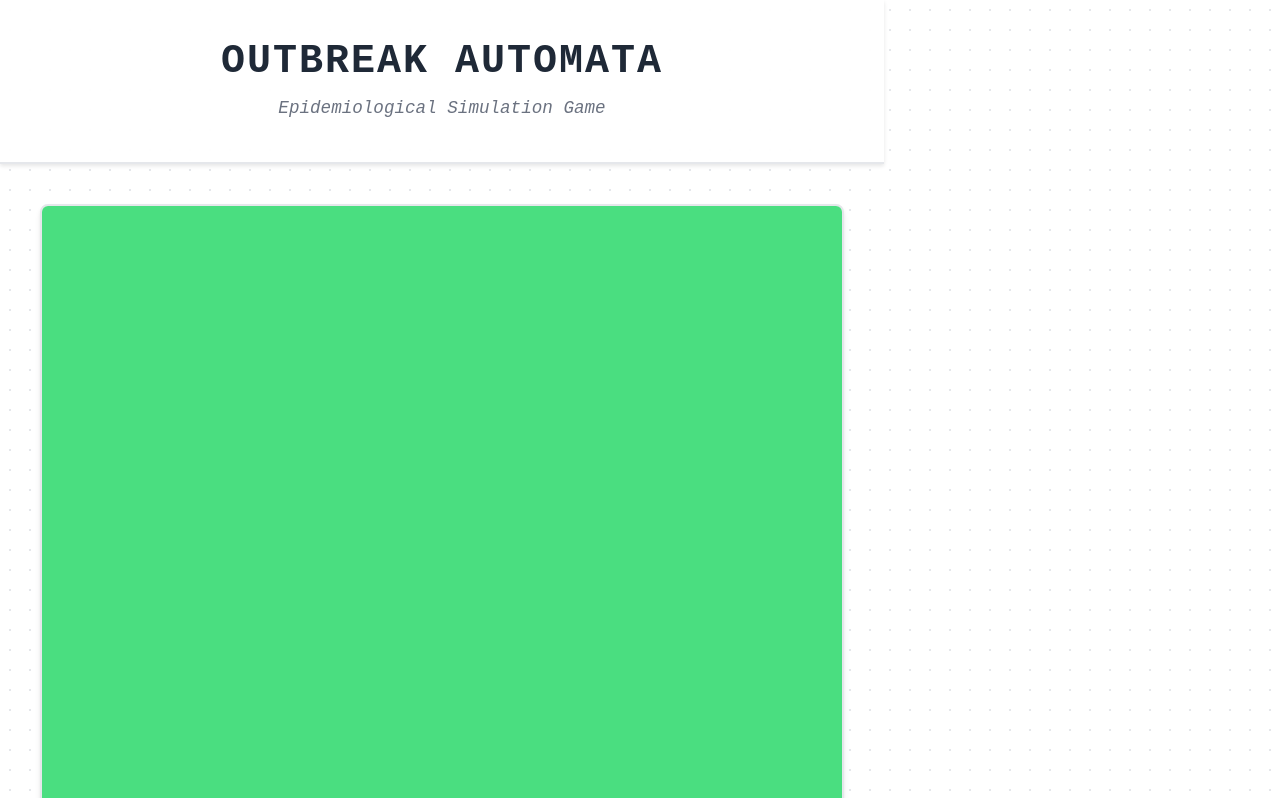
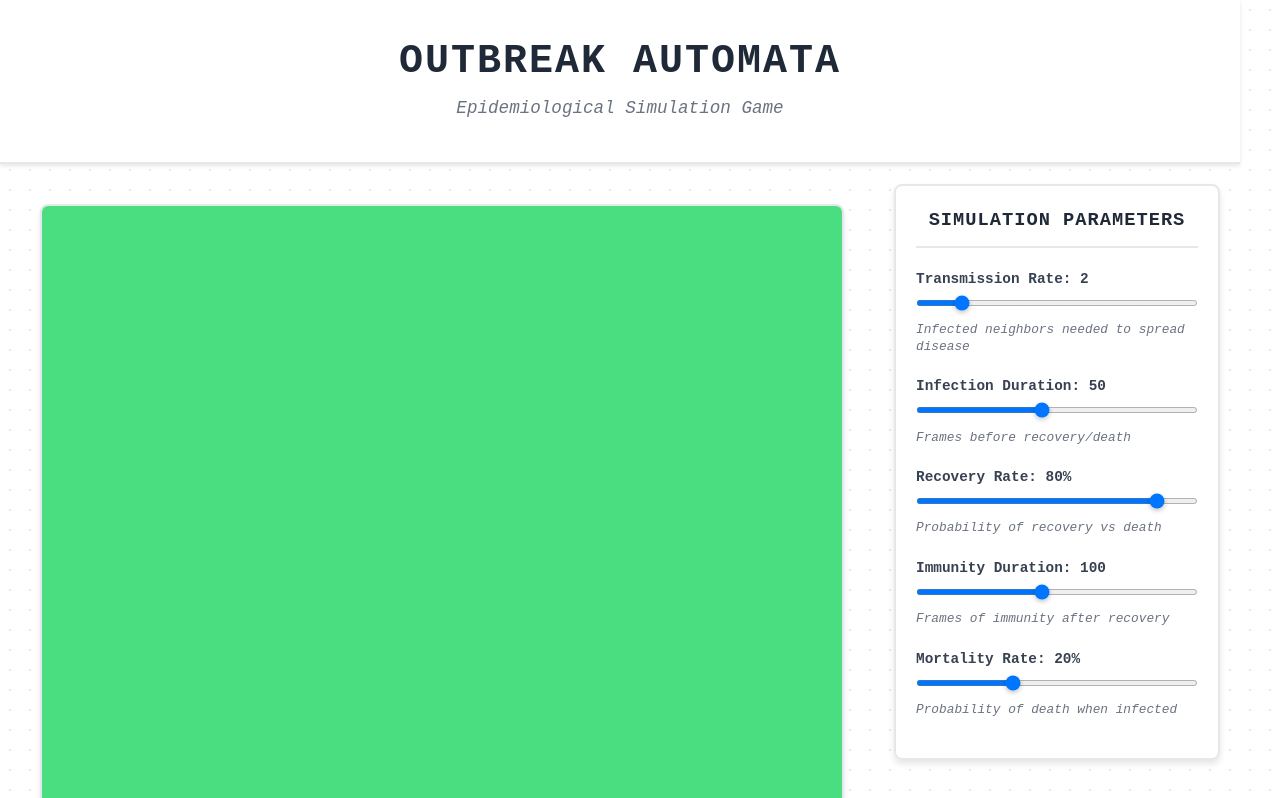
Before and after one commit to rayyankhan47/Outbreak-Automata, a React (Vite) app: page / in a window 1280 px wide. Shown: the top 798 px of the page. Built offline with nearby package versions, Linux system fonts and the light colour scheme.

Commit message:
Add interactive control panel for real-time parameter adjustment

```diff
--- a/src/App.css
+++ b/src/App.css
@@ -52,7 +52,22 @@ body {
   padding: 20px;
 }
 
+.app-content {
+  display: flex;
+  gap: 30px;
+  align-items: flex-start;
+  max-width: 1200px;
+  width: 100%;
+}
+
 /* Responsive design */
+@media (max-width: 1024px) {
+  .app-content {
+    flex-direction: column;
+    align-items: center;
+  }
+}
+
 @media (max-width: 768px) {
   .app-header h1 {
     font-size: 2rem;
@@ -61,4 +76,8 @@ body {
   .app-header p {
     font-size: 1rem;
   }
+
+  .app-content {
+    gap: 20px;
+  }
 }
--- a/src/App.jsx
+++ b/src/App.jsx
@@ -1,8 +1,12 @@
 import React from 'react';
 import SimulationGrid from './components/SimulationGrid';
+import ControlPanel from './components/ControlPanel';
+import { useSimulationState } from './hooks/useSimulationState';
 import './App.css';
 
 function App() {
+  const { simulationParams, updateParams } = useSimulationState();
+
   return (
     <div className="app">
       <header className="app-header">
@@ -10,7 +14,13 @@ function App() {
         <p>Epidemiological Simulation Game</p>
       </header>
       <main className="app-main">
-        <SimulationGrid />
+        <div className="app-content">
+          <SimulationGrid />
+          <ControlPanel
+            simulationParams={simulationParams}
+            updateParams={updateParams}
+          />
+        </div>
       </main>
     </div>
   );
--- /dev/null
+++ b/src/components/ControlPanel.css
@@ -0,0 +1,73 @@
+.control-panel {
+  background: rgba(255, 255, 255, 0.95);
+  border: 2px solid #e5e7eb;
+  border-radius: 8px;
+  padding: 20px;
+  box-shadow: 0 4px 6px rgba(0, 0, 0, 0.1);
+  min-width: 300px;
+  max-width: 400px;
+}
+
+.control-panel h3 {
+  margin: 0 0 20px 0;
+  color: #1f2937;
+  font-family: 'Courier New', monospace;
+  text-transform: uppercase;
+  letter-spacing: 1px;
+  text-align: center;
+  border-bottom: 2px solid #e5e7eb;
+  padding-bottom: 10px;
+}
+
+.control-group {
+  margin-bottom: 20px;
+}
+
+.control-group label {
+  display: block;
+  font-family: 'Courier New', monospace;
+  font-weight: 600;
+  color: #374151;
+  margin-bottom: 8px;
+  font-size: 0.9rem;
+}
+
+.control-group input[type="range"] {
+  width: 100%;
+  height: 6px;
+  border-radius: 3px;
+  background: #e5e7eb;
+  outline: none;
+  margin: 8px 0;
+  cursor: pointer;
+}
+
+.control-group input[type="range"]::-webkit-slider-thumb {
+  appearance: none;
+  width: 18px;
+  height: 18px;
+  border-radius: 50%;
+  background: #374151;
+  cursor: pointer;
+  border: 2px solid #ffffff;
+  box-shadow: 0 2px 4px rgba(0, 0, 0, 0.2);
+}
+
+.control-group input[type="range"]::-moz-range-thumb {
+  width: 18px;
+  height: 18px;
+  border-radius: 50%;
+  background: #374151;
+  cursor: pointer;
+  border: 2px solid #ffffff;
+  box-shadow: 0 2px 4px rgba(0, 0, 0, 0.2);
+}
+
+.help-text {
+  display: block;
+  font-size: 0.8rem;
+  color: #6b7280;
+  font-style: italic;
+  margin-top: 4px;
+  line-height: 1.3;
+}
--- /dev/null
+++ b/src/components/ControlPanel.jsx
@@ -0,0 +1,91 @@
+import React from 'react';
+import './ControlPanel.css';
+
+const ControlPanel = ({ simulationParams, updateParams }) => {
+  const handleParamChange = (param, value) => {
+    updateParams({ [param]: parseFloat(value) });
+  };
+
+  return (
+    <div className="control-panel">
+      <h3>Simulation Parameters</h3>
+
+      <div className="control-group">
+        <label>
+          Transmission Rate: {simulationParams.transmissionRate}
+          <input
+            type="range"
+            min="1"
+            max="8"
+            step="1"
+            value={simulationParams.transmissionRate}
+            onChange={(e) => handleParamChange('transmissionRate', e.target.value)}
+          />
+        </label>
+        <span className="help-text">Infected neighbors needed to spread disease</span>
+      </div>
+
+      <div className="control-group">
+        <label>
+          Infection Duration: {simulationParams.infectionDuration}
+          <input
+            type="range"
+            min="10"
+            max="100"
+            step="5"
+            value={simulationParams.infectionDuration}
+            onChange={(e) => handleParamChange('infectionDuration', e.target.value)}
+          />
+        </label>
+        <span className="help-text">Frames before recovery/death</span>
+      </div>
+
+      <div className="control-group">
+        <label>
+          Recovery Rate: {(simulationParams.recoveryRate * 100).toFixed(0)}%
+          <input
+            type="range"
+            min="0.1"
+            max="0.9"
+            step="0.1"
+            value={simulationParams.recoveryRate}
+            onChange={(e) => handleParamChange('recoveryRate', e.target.value)}
+          />
+        </label>
+        <span className="help-text">Probability of recovery vs death</span>
+      </div>
+
+      <div className="control-group">
+        <label>
+          Immunity Duration: {simulationParams.immunityDuration}
+          <input
+            type="range"
+            min="20"
+            max="200"
+            step="10"
+            value={simulationParams.immunityDuration}
+            onChange={(e) => handleParamChange('immunityDuration', e.target.value)}
+          />
+        </label>
+        <span className="help-text">Frames of immunity after recovery</span>
+      </div>
+
+      <div className="control-group">
+        <label>
+          Mortality Rate: {(simulationParams.mortalityRate * 100).toFixed(0)}%
+          <input
+            type="range"
+            min="0.05"
+            max="0.5"
+            step="0.05"
+            value={simulationParams.mortalityRate}
+            onChange={(e) => handleParamChange('mortalityRate', e.target.value)}
+          />
+        </label>
+        <span className="help-text">Probability of death when infected</span>
+      </div>
+    </div>
+  );
+};
+
+export default ControlPanel;
```
